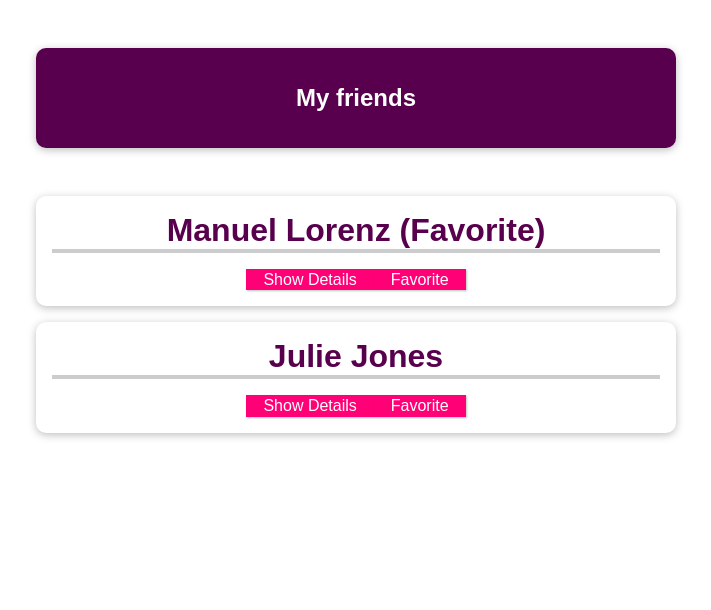
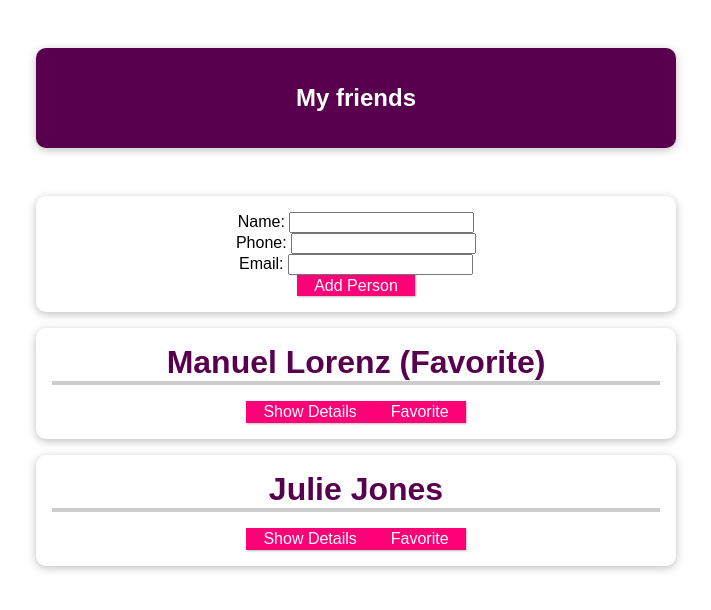
Before and after one commit to yeisson-venencia/vue-practice, a Vue app in the folder vue-first-project/: page / in a window 1280 px wide. Shown: the top 610 px of the page, without its empty margins (284-995 px from the left). Built offline with nearby package versions, Linux system fonts and the light colour scheme.

Commit message:
S8/class-one: creating component to add person to the list

```diff
--- a/vue-first-project/src/App.vue
+++ b/vue-first-project/src/App.vue
@@ -1,6 +1,7 @@
 <template>
   <section>
     <header><h1>My friends</h1></header>
+    <add-person @add-person="addPerson"></add-person>
     <ul>
       <person-contact
         v-for="person in persons"
@@ -20,6 +21,7 @@
 export default {
   data() {
     return {
+      currentId: 3,
       persons: [
         {
           id: 1,
@@ -42,6 +44,17 @@ export default {
     changeFavoriteStatus(personID) {
       const person = this.persons.find((friend) => friend.id === personID);
       person.isFavorite = !person.isFavorite;
+    },
+    addPerson(name, phone, email) {
+      const newPerson = {
+        id: this.currentId,
+        fullname: name,
+        phone: phone,
+        email: email,
+        isFavorite: false,
+      };
+      this.currentId++;
+      this.persons.unshift(newPerson);
     },
   },
 };
@@ -78,7 +91,8 @@ header {
   list-style: none;
 }
 
-#app li {
+#app li,
+.add-person {
   box-shadow: 0 2px 8px rgba(0, 0, 0, 0.26);
   margin: 1rem auto;
   border-radius: 10px;
--- /dev/null
+++ b/vue-first-project/src/components/AddPerson.vue
@@ -0,0 +1,46 @@
+<template>
+  <div class="add-person">
+    <div><label for="">Name: </label> <input type="text" v-model="name" /></div>
+    <div>
+      <label for="">Phone: </label> <input type="text" v-model="phone" />
+    </div>
+    <div>
+      <label for="">Email: </label> <input type="text" v-model="email" />
+    </div>
+    <button @click="addPerson">Add Person</button>
+  </div>
+</template>
+
+<script>
+export default {
+  emits: ["add-person"],
+  data() {
+    return {
+      name: "",
+      phone: "",
+      email: "",
+    };
+  },
+  methods: {
+    addPerson() {
+      if (this.validatePerson()) {
+        this.$emit("add-person", this.name, this.phone, this.email);
+        this.clearPanel();
+      } else {
+        alert("Missing data to add person");
+      }
+    },
+    validatePerson() {
+      if (this.name && this.phone && this.email) {
+        return true;
+      }
+      return false;
+    },
+    clearPanel() {
+      this.name = "";
+      this.phone = "";
+      this.email = "";
+    },
+  },
+};
+</script>
--- a/vue-first-project/src/main.js
+++ b/vue-first-project/src/main.js
@@ -2,9 +2,11 @@ import { createApp } from "vue";
 
 import App from "./App.vue";
 import PersonContact from "./components/PersonContact.vue";
+import AddPerson from "./components/AddPerson.vue";
 
 const app = createApp(App);
 
 app.component("person-contact", PersonContact);
+app.component("add-person", AddPerson);
 
 app.mount("#app");
```
